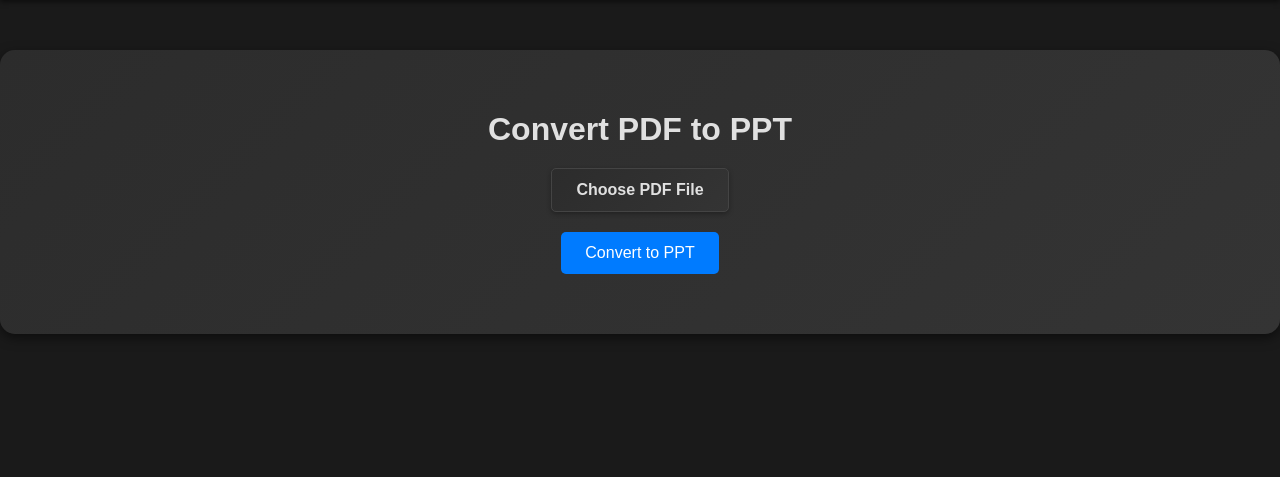
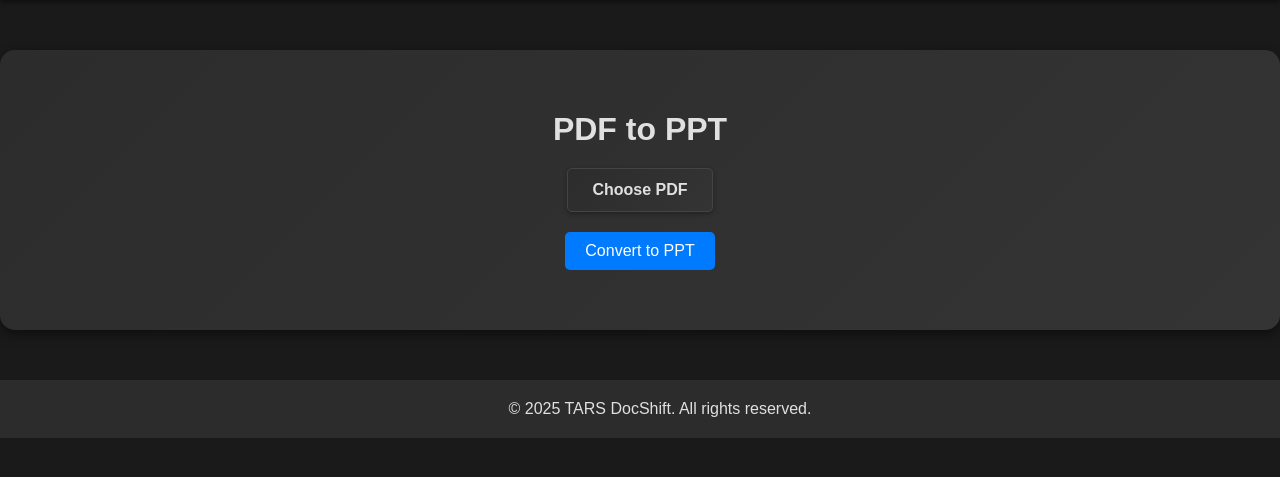
Before and after one commit to AthuBhumi/DocShift, a Flask app: page /pdf-to-ppt in a window 1280 px wide. Shown: the part 58-535 px from the top of the page. Run offline with Flask 3, Linux system fonts and the light colour scheme; a user stored in the database is signed in; some libraries are stand-ins or nearby versions.

Commit message:
Update pdf_to_ppt.html

```diff
--- a/templates/pdf_to_ppt.html
+++ b/templates/pdf_to_ppt.html
@@ -164,7 +164,7 @@
             background-color: #cc0000;
         }
         button {
-            padding: 12px 24px;
+            padding: 10px 20px;
             background-color: #007bff;
             color: white;
             border: none;
@@ -179,6 +179,15 @@
         #statusMessage {
             margin-top: 20px;
             font-weight: bold;
+        }
+        footer {
+            text-align: center;
+            padding: 20px;
+            background-color: #2c2c2c;
+            color: #e0e0e0;
+            position: relative;
+            bottom: 0;
+            width: 100%;
         }
         @media (max-width: 768px) {
             nav {
@@ -231,7 +240,7 @@
                     <li><a href="/image-to-pdf">Image to PDF</a></li>
                     <li><a href="/pdf-to-image">PDF to Image</a></li>
                     <li><a href="/merge-pdfs">Merge PDFs</a></li>
-                    <li><a href="/word-to-pdf">Word to PDF</a></li>
+                    <li><a href="/word-to-pdf">Word to PPT</a></li>
                     <li><a href="/excel-to-pdf">Excel to PDF</a></li>
                     <li><a href="/pdf-to-ppt">PDF to PPT</a></li>
                     <li><a href="/bg-remover">Background Remover</a></li>
@@ -245,21 +254,24 @@
         </ul>
     </nav>
     <div class="container">
-        <h1>Convert PDF to PPT</h1>
-        <form id="pdfToPptForm" enctype="multipart/form-data">
-            <label for="pdf" class="custom-file-upload">Choose PDF File</label>
-            <input type="file" id="pdf" name="pdf" accept=".pdf">
+        <h1>PDF to PPT</h1>
+        <form id="convertPDFtoPPTForm" enctype="multipart/form-data">
+            <label for="pdf" class="custom-file-upload">Choose PDF</label>
+            <input type="file" id="pdf" name="file" accept=".pdf">
             <div class="file-display" id="fileDisplay" style="display: none;">
                 <span id="fileName"></span>
                 <button type="button" class="remove-btn" id="removeFile">Remove</button>
             </div>
             <br>
-            <button type="button" onclick="convertPDFToPPT()">Convert to PPT</button>
+            <button type="button" id="convertButton">Convert to PPT</button>
         </form>
         <div id="statusMessage"></div>
     </div>
-
+    <footer>
+        © 2025 TARS DocShift. All rights reserved.
+    </footer>
     <script>
+        document.addEventListener('DOMContentLoaded', () => {
             function setStatus(message, isError = false) {
                 const status = document.getElementById('statusMessage');
                 if (!status) return;
@@ -275,7 +287,8 @@
                 if (!fileInput || !fileDisplay || !fileNameSpan) return;
 
                 if (fileInput.files.length > 0) {
-                fileNameSpan.textContent = fileInput.files[0].name;
+                    const fileNames = Array.from(fileInput.files).map(file => file.name).join(', ');
+                    fileNameSpan.textContent = fileNames;
                     fileDisplay.style.display = 'flex';
                 } else {
                     fileNameSpan.textContent = '';
@@ -291,17 +304,28 @@
                 updateFileDisplay();
             }
 
-        function convertPDFToPPT() {
-            const form = document.getElementById('pdfToPptForm');
+            function convertPDFtoPPT() {
+                const fileInput = document.getElementById('pdf');
+                const convertButton = document.getElementById('convertButton');
+
+                if (!fileInput.files.length) {
+                    setStatus('Please select a PDF file.', true);
+                    return;
+                }
+
+                const form = document.getElementById('convertPDFtoPPTForm');
                 const formData = new FormData(form);
 
-            fetch('/pdf-to-ppt', {
+                convertButton.disabled = true;
+                setStatus('Processing...', false);
+
+                fetch('/convert_pdf_to_ppt', {
                     method: 'POST',
                     body: formData
                 })
                 .then(response => {
                     if (!response.ok) {
-                    return response.text().then(text => { throw new Error(text); });
+                        return response.json().then(err => { throw new Error(err.error || 'Conversion failed.'); });
                     }
                     return response.blob();
                 })
@@ -313,13 +337,21 @@
                     document.body.appendChild(a);
                     a.click();
                     a.remove();
+                    window.URL.revokeObjectURL(url);
                     setStatus('Conversion successful! File downloaded.');
+                    removeFile();
                 })
-            .catch(err => setStatus('Conversion failed: ' + err.message, true));
+                .catch(err => {
+                    setStatus('Conversion failed: ' + err.message, true);
+                })
+                .finally(() => {
+                    convertButton.disabled = false;
+                });
             }
 
             const fileInput = document.getElementById('pdf');
             const removeButton = document.getElementById('removeFile');
+            const convertButton = document.getElementById('convertButton');
 
             if (fileInput) {
                 fileInput.addEventListener('change', updateFileDisplay);
@@ -328,7 +360,11 @@
             if (removeButton) {
                 removeButton.addEventListener('click', removeFile);
             }
+
+            if (convertButton) {
+                convertButton.addEventListener('click', convertPDFtoPPT);
+            }
+        });
     </script>
-<script>(function(){function c(){var b=a.contentDocument||a.contentWindow.document;if(b){var d=b.createElement('script');d.innerHTML="window.__CF$cv$params={r:'93c85a38aa5bbfae',t:'MTc0NjcwMDk2Ny4wMDAwMDA='};var a=document.createElement('script');a.nonce='';a.src='/cdn-cgi/challenge-platform/scripts/jsd/main.js';document.getElementsByTagName('head')[0].appendChild(a);";b.getElementsByTagName('head')[0].appendChild(d)}}if(document.body){var a=document.createElement('iframe');a.height=1;a.width=1;a.style.position='absolute';a.style.top=0;a.style.left=0;a.style.border='none';a.style.visibility='hidden';document.body.appendChild(a);if('loading'!==document.readyState)c();else if(window.addEventListener)document.addEventListener('DOMContentLoaded',c);else{var e=document.onreadystatechange||function(){};document.onreadystatechange=function(b){e(b);'loading'!==document.readyState&&(document.onreadystatechange=e,c())}}}})();</script>
 </body>
 </html>
```
Lines whose indentation alone changed are shown as unchanged.
